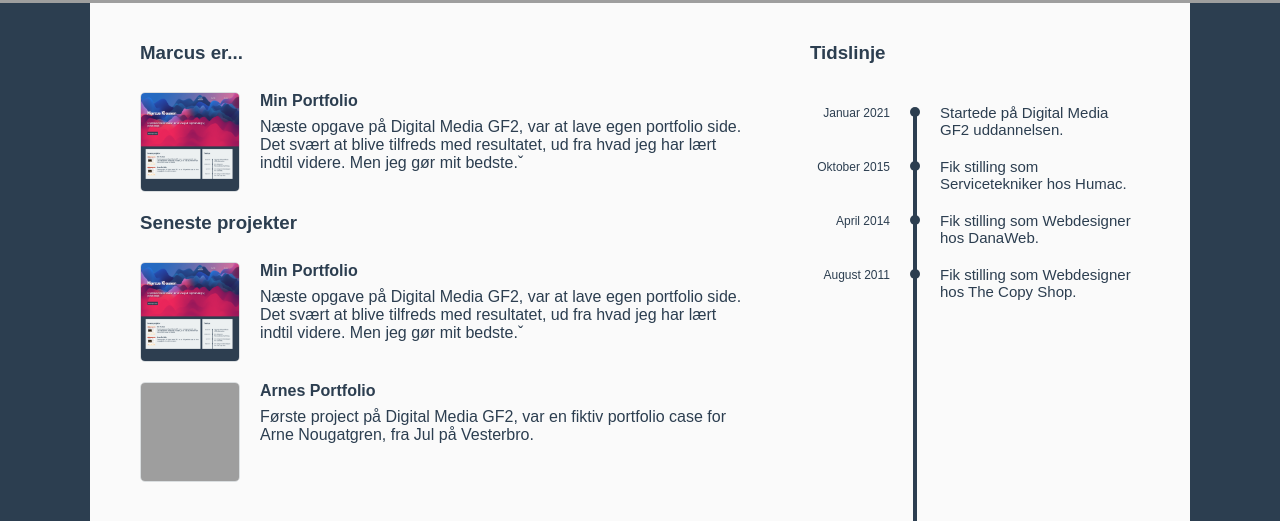
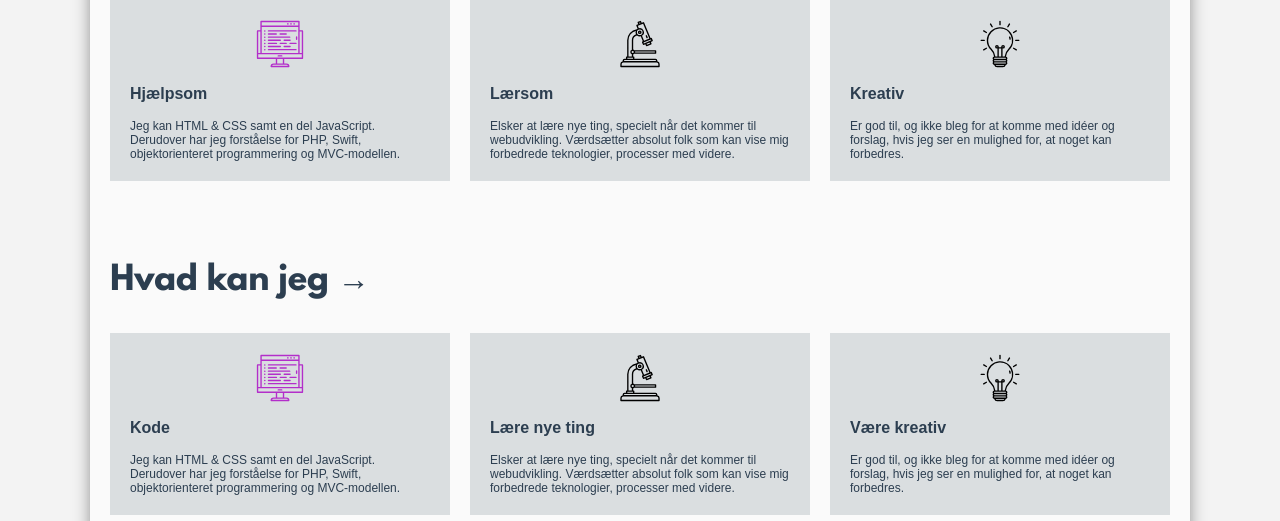
Before and after one commit to marcusklausen/my-portfolio, a PHP site: page / in a window 1280 px wide. Shown: the part 525-1046 px from the top of the page. Run offline with PHP 8.4, Linux system fonts and the light colour scheme; some web fonts are replaced; grey boxes are pictures that could not be loaded.

Commit message:
added frontpage aida sections (not done), changed menu bar button look and contact call to action. Changed visual layout.

```diff
--- a/css/style.css
+++ b/css/style.css
@@ -34,20 +34,20 @@
 html, body {
     padding:0;
     margin:0;
-    font-family: sans-serif;
+    font-family: "Alegreya", sans-serif;
     color: #2c3e50;
     height:100%;
     scroll-behavior: smooth;
 }
 
 body {
-    background:#2c3e50;
+    background: rgb(243, 243, 243);
 }
 
 /* Globals */
 
 h1,h2,h3,h4,h5 {
-    margin: 1em 0  1.5em 0;
+    margin: 1em 0  1em 0;
 }
 
 
@@ -87,10 +88,15 @@ h1,h2,h3,h4,h5 {
 .wrapper {
     max-width: 1100px;
     margin: 0 auto;
-    padding: 0 30px;
     background: #fafafa;
-} .wrapper.spacing {
-    margin: 30px auto;
+}
+
+.container {
+    margin-top:-50px;
+    box-shadow: 0 0px 15px 0 rgba(0,0,0, 0.4);
+}
+.spacing {
+    margin: 0 auto 5em auto;
 }
 
 
@@ -224,10 +208,57 @@ main, aside {
     padding: 20px;
 }
 
+aside {
+    display: none;
+}
+
 main {
-    margin: 0 20px 0 0;
-    max-width: 750px;
 }
+
+main h3 {
+    font-size: 2em;
+    font-family: 'LeagueSpartan-Bold';
+}
+
+main .skill .icon  {
+    width: 50px;
+    height: 50px;
+    background-position: center;
+    background-repeat: no-repeat;
+    background-size: cover;
+    margin: 0 auto;
+}
+
+main .skill {
+
+    padding:20px;
+    margin-right: 20px;
+    background:#dadee0;
+    flex: 1 1 0;
+}
+
+main .skill:last-child {
+    margin:0;
+}
+
+main .skills h4 {
+
+}
+
+main .skill .icon.code  {
+    background-image:url('img/icons/CODE.svg');
+}
+main .skill .icon.curious  {
+    background-image:url('img/icons/MICROSCOPE.svg');
+}
+main .skill .icon.idea  {
+    background-image:url('img/icons/IDEA.svg');
+}
+
+main .skill p {
+    font-size: 12px;
+}
+
 
 section.project  {
     margin-bottom: 20px;
--- a/frontpage.php
+++ b/frontpage.php
@@ -1,10 +1,58 @@
 <main>
-    <h3>Marcus er... </h3>
-    <section class="project">
-        <img src="img/thumbs/thumb2.png" alt="Preview" class="thumb"> <!-- skal laves mindre filstørrelse -->
-        <h4>Min Portfolio</h4>
-        <p>Næste opgave på Digital Media GF2, var at lave egen portfolio side. Det svært at blive tilfreds med resultatet, ud fra hvad jeg har lært indtil videre. Men jeg gør mit bedste.ˇ</p>
-    </section>
+<h3>Hvem er jeg &#x2192;</h3>
+    <div class="flex spacing ma-center">
+        <div class="skill">
+            <div class="icon code"></div><!-- skal laves mindre filstørrelse -->
+            <h4>Hjælpsom</h4>
+            <p>Jeg kan HTML & CSS samt en del JavaScript. Derudover har jeg forståelse for PHP, Swift, objektorienteret programmering og MVC-modellen.</p>
+        </div>
+        <div class="skill">
+            <div class="icon curious"></div><!-- skal laves mindre filstørrelse -->
+            <h4>Lærsom</h4>
+            <p>Elsker at lære nye ting, specielt når det kommer til webudvikling. Værdsætter absolut folk som kan vise mig forbedrede teknologier, processer med videre.</p>
+        </div>
+        <div class="skill">
+            <div class="icon idea"></div><!-- skal laves mindre filstørrelse -->
+            <h4>Kreativ</h4>
+            <p>Er god til, og ikke bleg for at komme med idéer og forslag, hvis jeg ser en mulighed for, at noget kan forbedres.</p>
+        </div>
+    </div>
+    <h3>Hvad kan jeg &#x2192;</h3>
+    <div class="flex spacing ma-center">
+        <div class="skill">
+            <div class="icon code"></div><!-- skal laves mindre filstørrelse -->
+            <h4>Kode</h4>
+            <p>Jeg kan HTML & CSS samt en del JavaScript. Derudover har jeg forståelse for PHP, Swift, objektorienteret programmering og MVC-modellen.</p>
+        </div>
+        <div class="skill">
+            <div class="icon curious"></div><!-- skal laves mindre filstørrelse -->
+            <h4>Lære nye ting</h4>
+            <p>Elsker at lære nye ting, specielt når det kommer til webudvikling. Værdsætter absolut folk som kan vise mig forbedrede teknologier, processer med videre.</p>
+        </div>
+        <div class="skill">
+            <div class="icon idea"></div><!-- skal laves mindre filstørrelse -->
+            <h4>Være kreativ</h4>
+            <p>Er god til, og ikke bleg for at komme med idéer og forslag, hvis jeg ser en mulighed for, at noget kan forbedres.</p>
+        </div>
+    </div>
+    <h3>Hvad vil jeg?</h3>
+    <div class="flex spacing ma-center">
+        <div class="skill">
+            <div class="icon code"></div><!-- skal laves mindre filstørrelse -->
+            <h4>Kode</h4>
+            <p>Jeg kan HTML & CSS samt en del JavaScript. Derudover har jeg forståelse for PHP, Swift, objektorienteret programmering og MVC-modellen.</p>
+        </div>
+        <div class="skill">
+            <div class="icon curious"></div><!-- skal laves mindre filstørrelse -->
+            <h4>Lære nye ting</h4>
+            <p>Elsker at lære nye ting, specielt når det kommer til webudvikling. Værdsætter absolut folk som kan vise mig forbedrede teknologier, processer med videre.</p>
+        </div>
+        <div class="skill">
+            <div class="icon idea"></div><!-- skal laves mindre filstørrelse -->
+            <h4>Være kreativ</h4>
+            <p>Er god til, og ikke bleg for at komme med idéer og forslag, hvis jeg ser en mulighed for, at noget kan forbedres.</p>
+        </div>
+    </div>
     <h3>Seneste projekter</h3>
     <section class="project">
         <img src="img/thumbs/thumb2.png" alt="Preview" class="thumb"> <!-- skal laves mindre filstørrelse -->
@@ -16,4 +64,5 @@
         <h4>Arnes Portfolio</h4>
         <p>Første project på Digital Media GF2, var en fiktiv portfolio case for Arne Nougatgren, fra Jul på Vesterbro.</p>
     </section>
+
 </main>
--- a/header.php
+++ b/header.php
@@ -14,19 +14,18 @@
         <div class="wrapper">
         <nav>
             <ul class="flex ma-right">
-                <a href="index.php"><li class="nav-btn-blue">Forside</li></a>
-                <a href="portfolio.php"><li class="nav-btn-green-inverse">Portfolio</li></a>
-                <a href="contact.php"><li class="nav-btn-green-inverse">Kontakt</li></a>
+                <a href="index.php"><li class="nav-btn-white">Forside</li></a>
+                <a href="portfolio.php"><li class="nav-btn-white">Portfolio</li></a>
+                <a href="contact.php"><li class="nav-btn-white-outlined">Kontakt</li></a>
             </ul>
         </nav>
         <div id="tagline">
             <h1>Marcus Klausen</h1>
             <h2>En ambitiøs frontend udvikler, der er opslugt af programmering og grafisk design.</h2>
             <div class="flex ma-left">
-            <button>Send mig en email</button><button>Hent CV</button>
         </div>
         </div><!-- tagline -->
         </div><!-- wrapper -->
     </header>
     </div><!-- bg -->
-    <div class="wrapper flex ma-center ca-start">
+    <div class="wrapper container box-shadow flex ma-center ca-start">
```
Also changed, not shown: other parts of css/style.css (+12 -70 lines), css/img/header.jpg (added), css/img/icons/CODE.svg (added), css/img/icons/IDEA.svg (added), css/img/icons/MICROSCOPE.svg (added), 1 other file.
